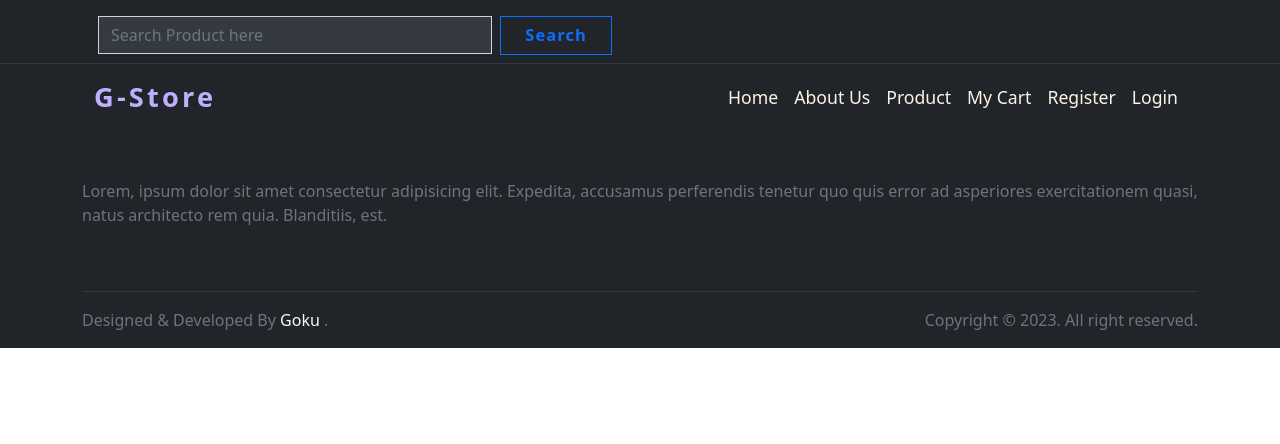
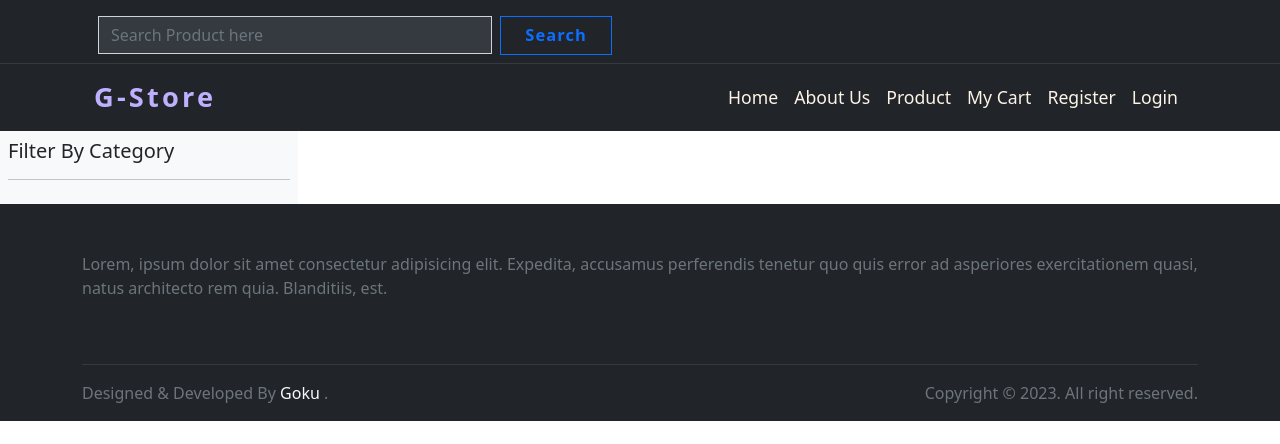
Before and after one commit to gokarna123-goku/g_store, a Django app: template templates/allproducts.html in a window 1280 px wide. Shown: the top 444 px of the page. Run offline with Django 3.2, Linux system fonts and the light colour scheme; the template is opened without the code that fills it, so the values that code supplies are empty; some libraries are stand-ins or nearby versions.

Commit message:
changes the design

```diff
--- a/templates/allproducts.html
+++ b/templates/allproducts.html
@@ -3,22 +3,33 @@
 {% block title %}Products{% endblock %}
 
 {% block content %}
-<div class="container col-md-11">
+<div class="container-fluid ps-0 pe-3">
+    <div class="row">
+        <div class="col-lg-3">
+            <div class="p-2 bg-light">
+                <h5 class="text text-dark">Filter By Category</h5>
+                <hr>
+            </div>
+        </div>
+        <div class="col-lg-9">
+            <div class="p-2">
                 {% for category in allcategories %}
                 <h4 class="text text-secondary my-3">{{ category.title }}</h4>
                 <hr>
                 <div class="row">
                     <!-- model clss Product => product and _set means many products of a single products -->
                     {% for product in category.product_set.all %}
-                <div class="col-md-4 mb-4">
+                    <div class="col-md-3 mb-4">
                         <div class="p-0 shadow-sm">
-                        <img src="{{ product.image.url }}" class="img-fluid" alt="" style=" width: 100%; height: 20vh;">
+                            <img src="{{ product.image.url }}" class="img-fluid product_img" alt="">
                             <div class="info py-3 px-2">
                                 <a href="{% url 'ecomapp:productdetail' product.slug %}" class="text-decoration-none">
                                     <h5 class="text text-dark">{{ product.title }}</h5>
                                 </a>
-                            <p class="text"><s class="text-muted me-3">Rs. {{ product.marked_price }}</s> Rs. {{ product.selling_price }}</p>
-                            <a href="{% url 'ecomapp:addtocart' product.id %}" class="btn btn-sm btn-primary w-100" style="border-radius: 0px;">Add to Cart</a>
+                                <p class="text"><s class="text-muted me-3">Rs. {{ product.marked_price }}</s> Rs. {{
+                                    product.selling_price }}</p>
+                                <a href="{% url 'ecomapp:addtocart' product.id %}" class="btn btn-sm btn-primary w-100"
+                                    style="border-radius: 0px;">Add to Cart</a>
                             </div>
                         </div>
                     </div>
@@ -26,5 +37,8 @@
                 </div>
                 {% endfor %}
             </div>
+        </div>
+    </div>
+</div>
 
 {% endblock %}
```
Lines whose indentation alone changed are shown as unchanged.
